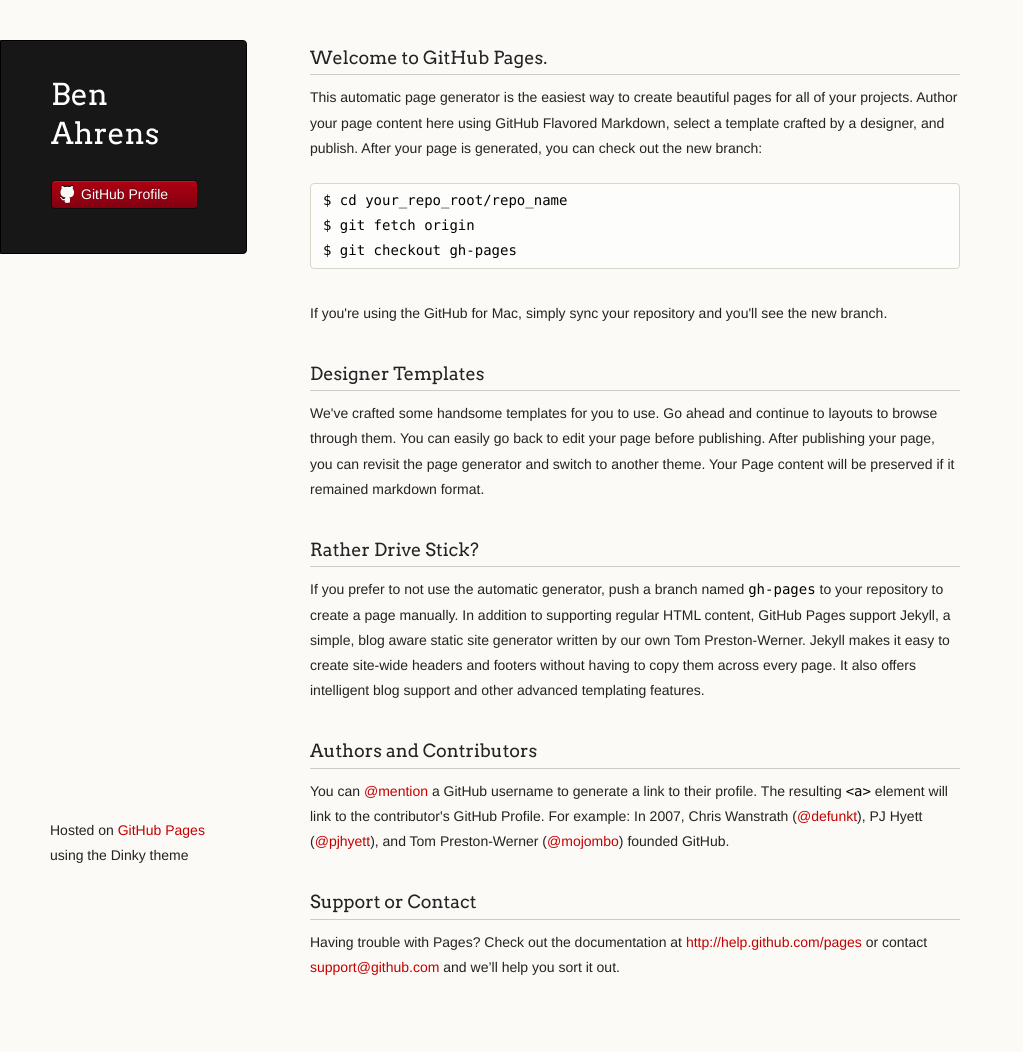
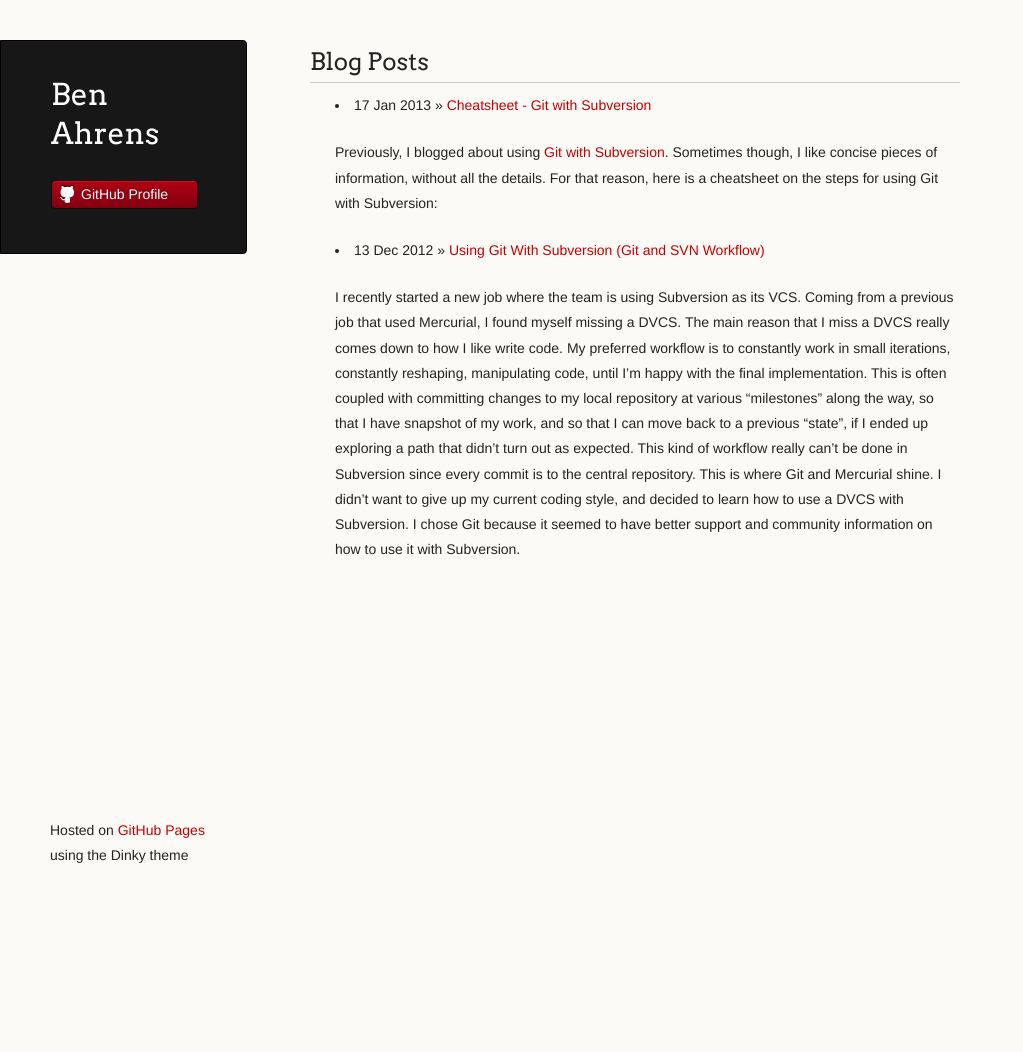
Before and after one commit to bahrens/bahrens.github.io, a Jekyll site: the page built from index.html, in a window 1280 px wide. Shown: the whole page, without its empty margins (0-1023 px from the left). Built offline with Jekyll 4.4.1, drawn with Linux system fonts in a browser that asks for light colours; after the commit the page ends 900 px from its top, so only the background shows below that.

Commit message:
import old blog posts

```diff
--- a/_layouts/default.html
+++ b/_layouts/default.html
@@ -5,9 +5,9 @@
     <meta http-equiv="X-UA-Compatible" content="chrome=1">
     <title>Bahrens.github.io by bahrens</title>
 
-    <link rel="stylesheet" href="stylesheets/styles.css">
-    <link rel="stylesheet" href="stylesheets/pygment_trac.css">
-    <script src="javascripts/scale.fix.js"></script>
+    <link rel="stylesheet" href="/stylesheets/styles.css">
+    <link rel="stylesheet" href="/stylesheets/pygment_trac.css">
+    <script src="/javascripts/scale.fix.js"></script>
     <meta name="viewport" content="width=device-width, initial-scale=1, user-scalable=no">
     <!--[if lt IE 9]>
     <script src="//html5shiv.googlecode.com/svn/trunk/html5.js"></script>
--- /dev/null
+++ b/_posts/2012-12-13-git-workflow-for-subversion.md
@@ -0,0 +1,162 @@
+---
+layout: post
+title: "Using Git With Subversion (Git and SVN Workflow)"
+date: 2012-12-13 21:17
+comments: true
+categories:
+- git
+- dvcs
+- subversion
+- vcs
+---
+
+I recently started a new job where the team is using Subversion as its VCS.  Coming from a previous job that used Mercurial, I found myself missing a DVCS.  The main reason that I miss a DVCS really comes down to
+how I like write code.  My preferred workflow is to constantly work in small iterations, constantly reshaping, manipulating code, until I'm happy with the final implementation.  This is often coupled with
+committing changes to my local repository at various "milestones" along the way, so that I have snapshot of my work, and so that I can move back to a previous "state", if I ended up exploring a path that didn't turn
+out as expected.  This kind of workflow really can't be done in Subversion since every commit is to the central repository. This is where Git and Mercurial shine.  I didn't want to give up my current coding style, and decided to learn how to use a DVCS with Subversion.  I chose Git because it seemed to have better support and community information on how to use it with Subversion.
+
+I'm not going to cover the specifics on how to use Git with Subversion. There is already great information available that covers the basics of how to integrate Git and Subversion.  Probably the best information for that can be found with the free online version of [ProGit](http://goo.gl/koR4L).  For this blog post, I would like to instead focus on what I found to be a good workflow when using Git with Subversion.  I found the information on the Internet about how to use local branches with Git and Subversion to be a little unclear.  With some trail and error (and some reading / research) I found a workflow that seems to minimize my pain when using Git local branches with Subversion.
+
+#### First step is to clone an existing Subversion repository
+
+If you have an existing Subversion repository that follows the standard trunk, tags, branches, convention, you can issue the following command:
+
+{% highlight posh %}
+git svn clone path_to_svn_repository -T trunk -b branches -t tags
+{% endhighlight %}
+
+Or the following is shortcut for the above command:
+
+{% highlight posh %}
+git svn clone path_to_svn_repository -s
+{% endhighlight %}
+
+Otherwise just clone without any additional flags, like so:
+
+{% highlight posh %}
+git svn clone path_to_svn_repository
+{% endhighlight %}
+
+An important thing to note here...this can step can take a VERY long time.  If you were using Git for everything, the cloning operation is typically pretty fast.  What makes this process slow with Subversion is the fact that in addition to pulling down all the changes, it has to commit them to your local git repository (as opposed to just coping the repository that's on the server).  Depending on the size of your repository this can take hours, even days!  Make sure you give yourself enough time let this process run.
+
+#### Typical Workflow
+
+1.  Update master branch to be in sync with central Subversion repository
+2.  Create a new local branch for a small piece of work
+3.  Checkout the new local branch
+4.  Make some changes and commit them
+5.  Rebase master onto the new local branch
+6.  Checkout the master branch
+7.  Perform a fast-forward merge with your new local branch
+8.  Update master to be in sync with central Subversion repository (technically this is optional when using git with Subversion)
+9.  Commit master branch to central subversion repository
+10. Delete your new local branch (you may get a warning that this hasn't merged with master because of svn rebasing - this is ok, just force the delete)
+
+#### Step 1 - Syncing with Subversion
+
+Assuming you're on your master branch (you can verify with git branch), perform the following:
+
+{% highlight posh %}
+git svn rebase
+{% endhighlight %}
+
+#### Step 2 - Creating a local branch
+
+Now create yourself a new local branch for working on a feature:
+
+{% highlight posh %}
+git branch new_awesome_feature_branch
+{% endhighlight %}
+
+This command creates a local branch that will not exist anywhere else but your local repository unless you issue the appropriate git commands to push this branch somewhere else.
+
+#### Step 3 - Checkout local branch
+
+You now have a local branch called new_awesome_feature_branch. In order to do work on this branch, you first have to checkout the branch with the following command:
+
+{% highlight posh %}
+git checkout new_awesome_feature_branch
+{% endhighlight %}
+
+#### Step 4 - Make some changes, and commit them
+
+You are now ready to start implementing your "new awesome feature". The typical git workflow at this point would be to make some changes, and add them to your staging area with the git add command. Once you have your changes staged, commit them to your current branch with:
+
+{% highlight posh %}
+git commit -m "this is best feature ever implemented"
+{% endhighlight %}
+
+#### Step 5 - Rebase local branch onto master
+
+Now comes one of the most important steps, which is integrating your changes with master, so that you can commit them to the central Subversion repository.  All the best practices that I found when using git with Subversion, suggested to keep your commit history as linear as possible.  Rather than immediately merging your branch back into master, rebase first. To do this, issue the following command:
+
+{% highlight posh %}
+git rebase master
+{% endhighlight %}
+
+If you haven't performed a git svn rebase on the master branch, or rebased other local branches onto your master since you did work on your new branch, the rebasing step will be straightforward and should happen without any merge conflicts.  If changes on master have occurred since you branched, then it is possible that you may have to deal with some merge conflicts.  I won't cover resolving merges here, instead I recommend checking out git documentation or reading [ProGit](http://goo.gl/koR4L).
+
+#### Step 6 - Checkout master branch
+
+Checkout your master branch:
+
+{% highlight posh %}
+git checkout master
+{% endhighlight %}
+
+#### Step 7 - Fast-Forward Merge
+
+Now for merging your changes back into master.  Because you performed a rebase of the master branch onto your feature branch, this next thing to occur will be what is referred to as a "fast-forward merge".  I won't cover the technical details of this, essentially it is a simple merge process that advances your master branch forward to last commit you made on the new_awesome_feature_branch.  Perform the merge with this command:
+
+{% highlight posh %}
+git merge new_awesome_feature_branch
+{% endhighlight %}
+
+#### Step 8 - Sync with Subversion again (optional)
+
+You are now ready to commit your changes back to the central Subversion repository.  One thing to note is that if you look at your commit history for the master branch, everything should be very linear and you should not even notice that changes were performed on another branch. It should look as if you performed the changes on the master branch.
+
+If you want to be very thorough before commit your changes, you could get the master branch in sync with the Subversion repository before committing.  This is not necessary, because the next step should take care of getting you sync if it's required.  If you remember from earlier, the command for syncing with Subversion is:
+
+{% highlight posh %}
+git svn rebase
+{% endhighlight %}
+
+#### Step 9 - Commit to Subversion
+
+We are getting very close to being done.  Let's push all the commits you have on master, up to your Subversion repository. To do that, issue this command:
+
+{% highlight posh %}
+git svn dcommit
+{% endhighlight %}
+
+If you're interested in what happens during this step, I'll give you a little background.  Because Git and Subversion are two completely different types of version control systems, this command you just issued has to do some special things.  One of these is to commit your changes to the Subversion repository and also "rewrite" your commits within your local Git repository while also adding the Subversion revision id so that it can track commits.  If you happened to look at the SHA-1 hashes for your git commits before and after running this last command, you'd noticed that they are different because of rewriting.
+
+#### Step 10 - Delete your local branch
+
+Now that you're done implementing your new awesome feature, it is safe to delete the new_awesome_feature_branch.  I recommend doing this immediately.  Git branches are so lightweight and easy to create, that there is no reason to keep this local branch around.  I typically create myself a new branch every time I do a small bit of related work. Because of the special things that happen with the Git and Subversion integration, you may get a warning when deleting your branch, stating that it may not have been merged back into master.  This has to do with "rewriting" that occurred when committing to Subversion.  This is easy to overcome and can be overridden by issuing this command:
+
+{% highlight posh %}
+git branch -D new_awesome_feature_branch
+{% endhighlight %}
+
+The capital D is important here.  This forces the delete to happen.
+
+#### Summary
+
+This may have seemed like a lot of information and steps, however, in practice, this workflow is pretty easy.  Here's a quick recap of the steps from a different point of view, the commands you will issue with Git:
+
+{% highlight posh %}
+git svn rebase
+git branch new_awesome_feature_branch
+git checkout new_awesome_feature_branch
+git commit -m "this is best feature ever implemented"
+git rebase master
+git checkout master
+git merge new_awesome_feature_branch
+git svn rebase
+git svn dcommit
+git branch -D new_awesome_feature_branch
+{% endhighlight %}
+
+It took me a little while to figure out how to best use Git local branches with Subversion. I hope this information is helpful to others that want to use Git with Subversion, as well as save you some time.
--- /dev/null
+++ b/_posts/2013-01-17-cheatsheet-git-with-subversion.md
@@ -0,0 +1,27 @@
+---
+layout: post
+title: "Cheatsheet - Git with Subversion"
+date: 2013-01-17 18:09
+comments: true
+categories:
+- git
+- dvcs
+- subversion
+- vcs
+- cheatsheet
+---
+
+Previously, I blogged about using [Git with Subversion](/blog/2012/12/13/git-workflow-for-subversion/). Sometimes though, I like concise pieces of information, without all the details. For that reason, here is a cheatsheet on the steps for using Git with Subversion:
+
+{% highlight posh %}
+git svn rebase
+git branch new_awesome_feature_branch
+git checkout new_awesome_feature_branch
+git commit -m "this is best feature ever implemented"
+git rebase master
+git checkout master
+git merge new_awesome_feature_branch
+git svn rebase
+git svn dcommit
+git branch -D new_awesome_feature_branch
+{% endhighlight %}
--- a/index.html
+++ b/index.html
@@ -1,36 +1,16 @@
 ---
 layout: default
-title: Your New Jekyll Site
+title: Ben Ahrens
 ---
 
-        <h3>
-<a name="welcome-to-github-pages" class="anchor" href="#welcome-to-github-pages"><span class="octicon octicon-link"></span></a>Welcome to GitHub Pages.</h3>
+<h2>
+ Blog Posts
+</h2>
 
-<p>This automatic page generator is the easiest way to create beautiful pages for all of your projects. Author your page content here using GitHub Flavored Markdown, select a template crafted by a designer, and publish. After your page is generated, you can check out the new branch:</p>
-
-<pre><code>$ cd your_repo_root/repo_name
-$ git fetch origin
-$ git checkout gh-pages
-</code></pre>
-
-<p>If you're using the GitHub for Mac, simply sync your repository and you'll see the new branch.</p>
-
-<h3>
-<a name="designer-templates" class="anchor" href="#designer-templates"><span class="octicon octicon-link"></span></a>Designer Templates</h3>
-
-<p>We've crafted some handsome templates for you to use. Go ahead and continue to layouts to browse through them. You can easily go back to edit your page before publishing. After publishing your page, you can revisit the page generator and switch to another theme. Your Page content will be preserved if it remained markdown format.</p>
-
-<h3>
-<a name="rather-drive-stick" class="anchor" href="#rather-drive-stick"><span class="octicon octicon-link"></span></a>Rather Drive Stick?</h3>
-
-<p>If you prefer to not use the automatic generator, push a branch named <code>gh-pages</code> to your repository to create a page manually. In addition to supporting regular HTML content, GitHub Pages support Jekyll, a simple, blog aware static site generator written by our own Tom Preston-Werner. Jekyll makes it easy to create site-wide headers and footers without having to copy them across every page. It also offers intelligent blog support and other advanced templating features.</p>
-
-<h3>
-<a name="authors-and-contributors" class="anchor" href="#authors-and-contributors"><span class="octicon octicon-link"></span></a>Authors and Contributors</h3>
-
-<p>You can <a href="https://github.com/blog/821" class="user-mention">@mention</a> a GitHub username to generate a link to their profile. The resulting <code>&lt;a&gt;</code> element will link to the contributor's GitHub Profile. For example: In 2007, Chris Wanstrath (<a href="https://github.com/defunkt" class="user-mention">@defunkt</a>), PJ Hyett (<a href="https://github.com/pjhyett" class="user-mention">@pjhyett</a>), and Tom Preston-Werner (<a href="https://github.com/mojombo" class="user-mention">@mojombo</a>) founded GitHub.</p>
-
-<h3>
-<a name="support-or-contact" class="anchor" href="#support-or-contact"><span class="octicon octicon-link"></span></a>Support or Contact</h3>
-
-<p>Having trouble with Pages? Check out the documentation at <a href="http://help.github.com/pages">http://help.github.com/pages</a> or contact <a href="mailto:support@github.com">support@github.com</a> and we’ll help you sort it out.</p>
+<ul class="posts">
+  {% for post in site.posts %}
+    <li>
+      <span>{{ post.date | date_to_string }}</span> &raquo; <a href="{{ post.url }}">{{ post.title }}</a></li>
+      <p>{{ post.excerpt }}</p>
+  {% endfor %}
+</ul>
```
Also changed, not shown: _layouts/post.html (added, +10 -0 lines).
